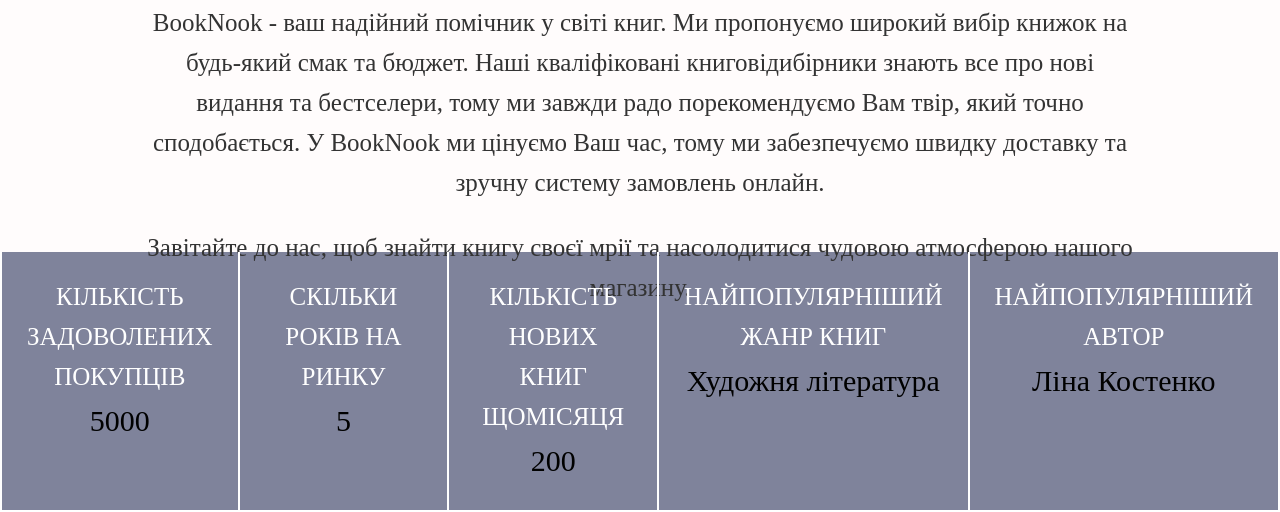
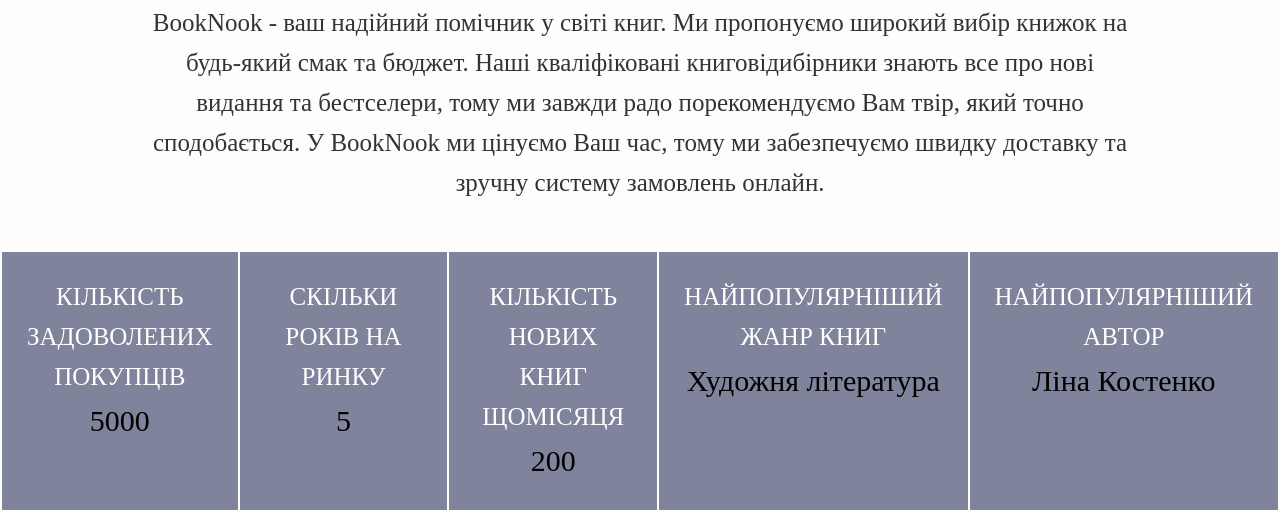
Before and after one commit to taniahrynda/MY_WEBSITE, a plain HTML site: page Website/index.html in a window 1280 px wide. Shown: the part 970-1482 px from the top of the page. Drawn offline with Linux system fonts and the light colour scheme.

Commit message:
change file

```diff
--- a/Website/index.html
+++ b/Website/index.html
@@ -50,10 +50,6 @@
               бестселери, тому ми завжди радо порекомендуємо Вам твір, який
               точно сподобається. У BookNook ми цінуємо Ваш час, тому ми
               забезпечуємо швидку доставку та зручну систему замовлень онлайн.
-            </p>
-            <p>
-              Завітайте до нас, щоб знайти книгу своєї мрії та насолодитися
-              чудовою атмосферою нашого магазину.
             </p>
           </div>
         </div>
```
Also changed, not shown: 2 other files.
